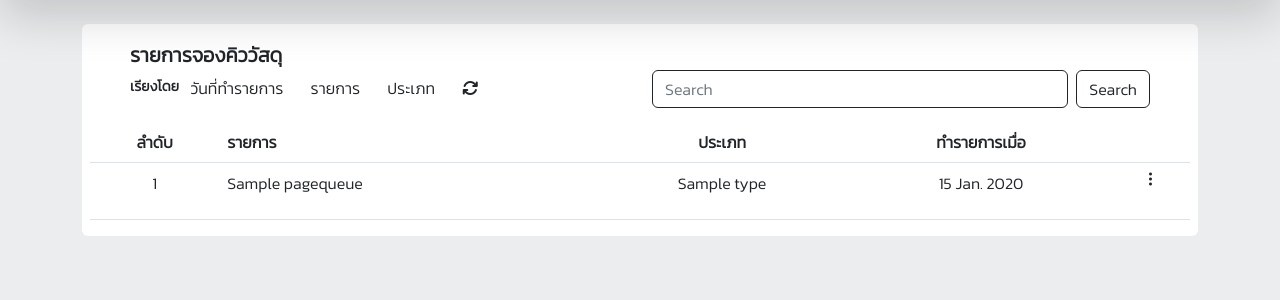
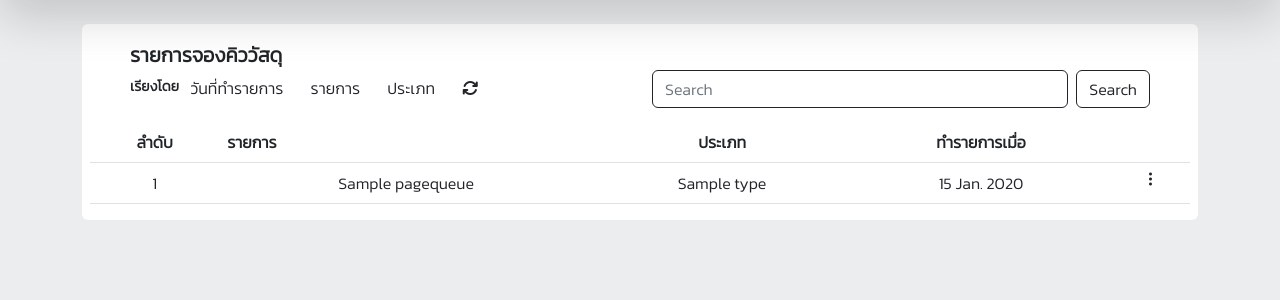
Before and after one commit to ponchakridsrisuwan/MyProject-UBORROWU, a Django app: template myapp/template/pages/user_queue.html in a window 1280 px wide. Shown: the part 62-362 px from the top of the page. Run offline with Django 4.2, Linux system fonts and the light colour scheme; the template is opened without the code that fills it: most values are stand-ins (such as "Sample title", 1, 10 or a date in 2020); some libraries are stand-ins or nearby versions.

Commit message:
Update user_queue.html

```diff
--- a/myapp/template/pages/user_queue.html
+++ b/myapp/template/pages/user_queue.html
@@ -48,13 +48,13 @@
                         <tr class="qrow text-center card-body">
                             <td class="text-center">{{forloop.counter}}</td>
                             <td>
-                                <p class="text-start">{{ AllQueueParcel.name }}</p>
+                                <span class="text-start">{{ AllQueueParcel.name }}</span>
                             </td>
                             <td>
-                                <p class="text-center">{{ AllQueueParcel.type }}</p>
+                                <span class="text-center">{{ AllQueueParcel.type }}</span>
                             </td>
                             <td>
-                                <p class="text-center">{{ AllQueueParcel.date_q|date:"j N Y" }}</p>
+                                <span class="text-center">{{ AllQueueParcel.date_q|date:"j N Y" }}</span>
                             </td>
                             <td>
                                 <i class="bi bi-three-dots-vertical" data-bs-toggle="dropdown"
```
